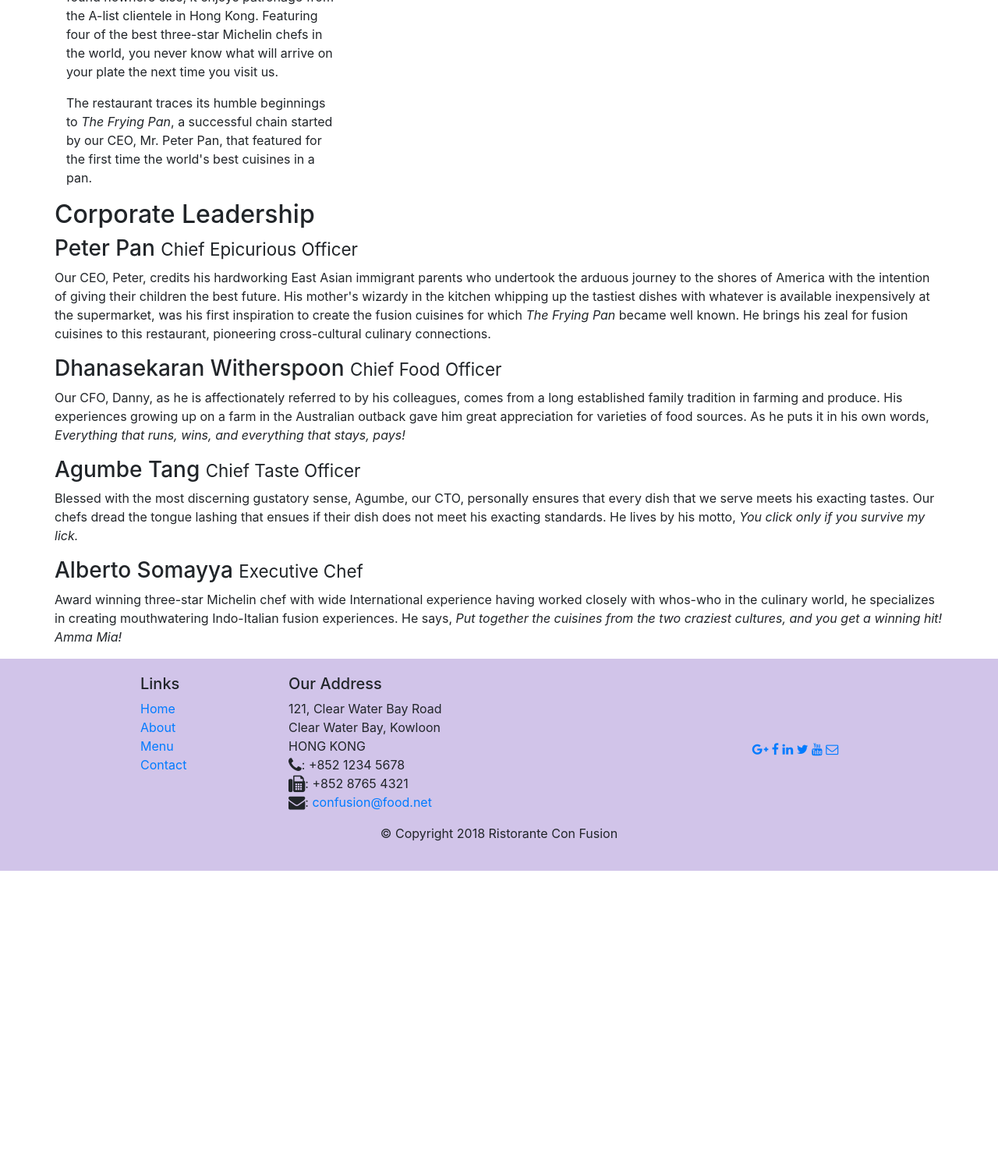
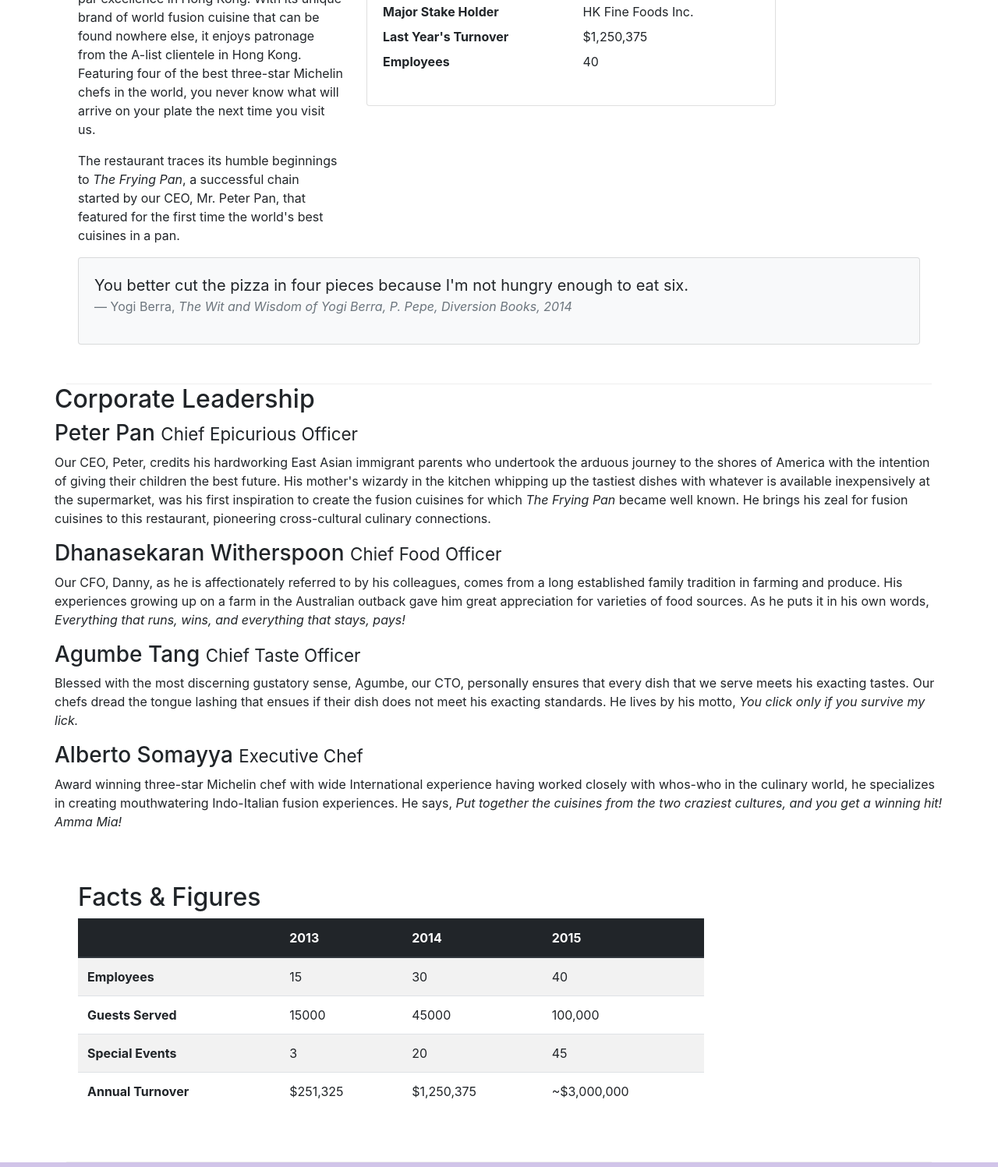
Before and after one commit to Esha-Mangal/Bootstrap, a website: page Bootstrap4/conFusion/aboutus.html in a window 1280 px wide. Shown: the part 623-2120 px from the top of the page at 78% size. Before the commit the page ends 1740 px from the top, so only its background shows below. Drawn offline with nearby package versions, Linux system fonts and the light colour scheme.

Commit message:
Tables and Cards

```diff
--- a/Bootstrap4/conFusion/aboutus.html
+++ b/Bootstrap4/conFusion/aboutus.html
@@ -28,7 +28,7 @@
                         <li class="nav-item"><a class="nav-link" href="./index.html"><span class="fa fa-home fa-lg"></span> Home</a></li>
                         <li class="nav-item active"><a class="nav-link" href="#"><span class="fa fa-info fa-lg"></span> About</a></li>
                         <li class="nav-item"><a class="nav-link" href="#"><span class="fa fa-list fa-lg"></span> Menu</a></li>
-                        <li class="nav-item"><a class="nav-link" href="#"><span class="fa fa-address-card fa-lg"></span> Contact</a></li>
+                        <li class="nav-item"><a class="nav-link" href="./contactus.html"><span class="fa fa-address-card fa-lg"></span> Contact</a></li>
                     </ul>
                 </div>
         </div>
@@ -47,29 +47,52 @@
         </div>
     </header>
 
-    <ol class="col-12 breadcrumb">
-            <li class="breadcrumb-item"><a href="./index.html">Home</a></li>
-            <li class="breadcrumb-item active">About Us</li>
-    </ol>
-
     <div class="container">
         <div class="row">
-            <div>
+            <ol class="col-12 breadcrumb">
+                <li class="breadcrumb-item"><a href="./index.html">Home</a></li>
+                <li class="breadcrumb-item active">About Us</li>
+            </ol>
+            <div class="col-12">
                <h3>About Us</h3>
                <hr>
             </div>
         </div>
 
-        <div class="row">
+        <div class="row row-content">
             <div class="col-12 col-sm-6 col-md-4">
                 <h2>Our History</h2>
                 <p>Started in 2010, Ristorante con Fusion quickly established itself as a culinary icon par excellence in Hong Kong. With its unique brand of world fusion cuisine that can be found nowhere else, it enjoys patronage from the A-list clientele in Hong Kong.  Featuring four of the best three-star Michelin chefs in the world, you never know what will arrive on your plate the next time you visit us.</p>
                 <p>The restaurant traces its humble beginnings to <em>The Frying Pan</em>, a successful chain started by our CEO, Mr. Peter Pan, that featured for the first time the world's best cuisines in a pan.</p>
             </div>
-            <div>
+            <div class="col-12 col-sm-6">
+                <div class="card">
+                    <h3 class="card-header bg-primary text-white">Facts at a Glance</h3>
+                    <div class="card-body">
+                        <dl class="row">
+                            <dt class="col-6">Started</dt>
+                            <dd class="col-6">3 Feb. 2013</dd>
+                            <dt class="col-6">Major Stake Holder</dt>
+                            <dd class="col-6">HK Fine Foods Inc.</dd>
+                            <dt class="col-6">Last Year's Turnover</dt>
+                            <dd class="col-6">$1,250,375</dd>
+                            <dt class="col-6">Employees</dt>
+                            <dd class="col-6">40</dd>
+                        </dl>
+                    </div>
+                </div>
+            </div>
+            <div class="col-12">
+                <div class="card card-body bg-light">
+                    <blockquote class="blockquote">
+                        <p class="mb-0">You better cut the pizza in four pieces because I'm not hungry enough to eat six.</p>
+                        <footer class="blockquote-footer">Yogi Berra,
+                            <cite title="Source Title">The Wit and Wisdom of Yogi Berra, P. Pepe, Diversion Books, 2014</cite>
+                        </footer>
+                    </blockquote>
+                </div>
             </div>
         </div>
-
 
         <div class="row">
             <div>
@@ -85,6 +108,50 @@
             </div>
        </div>
 
+       <div class="row row-content">
+           <div class="col-12 col-sm-9">
+               <h2>Facts &amp; Figures</h2>
+               <div class="table-responsive">
+                    <table class="table table-striped">
+                        <thead class="thead-dark">
+                            <tr>
+                                <th>&nbsp;</th>
+                                <th>2013</th>
+                                <th>2014</th>
+                                <th>2015</th>
+                            </tr>
+                        </thead>
+                        <tbody>
+                            <tr>
+                                <th>Employees</th>
+                                <td>15</td>
+                                <td>30</td>
+                                <td>40</td>
+                            </tr>
+                            <tr>
+                                <th>Guests Served</th>
+                                <td>15000</td>
+                                <td>45000</td>
+                                <td>100,000</td>
+                            </tr>
+                            <tr>
+                                <th>Special Events</th>
+                                <td>3</td>
+                                <td>20</td>
+                                <td>45</td>
+                            </tr>
+                            <tr>
+                                <th>Annual Turnover</th>
+                                <td>$251,325</td>
+                                <td>$1,250,375</td>
+                                <td>~$3,000,000</td>
+                            </tr>
+                        </tbody>
+                    </table>
+                </div>
+           </div>
+           <div class="col-12 col-sm-3"></div>
+       </div>
     </div>
 
     <footer class="footer">
@@ -96,7 +163,7 @@
                         <li><a href="./index.html">Home</a></li>
                         <li><a href="#">About</a></li>
                         <li><a href="#">Menu</a></li>
-                        <li><a href="#">Contact</a></li>
+                        <li><a href="./contactus.html">Contact</a></li>
                     </ul>
                 </div>
                 <div class="col-7 col-sm-5">
```
Also changed, not shown: Bootstrap4/conFusion/index.html (+2 -2 lines).
